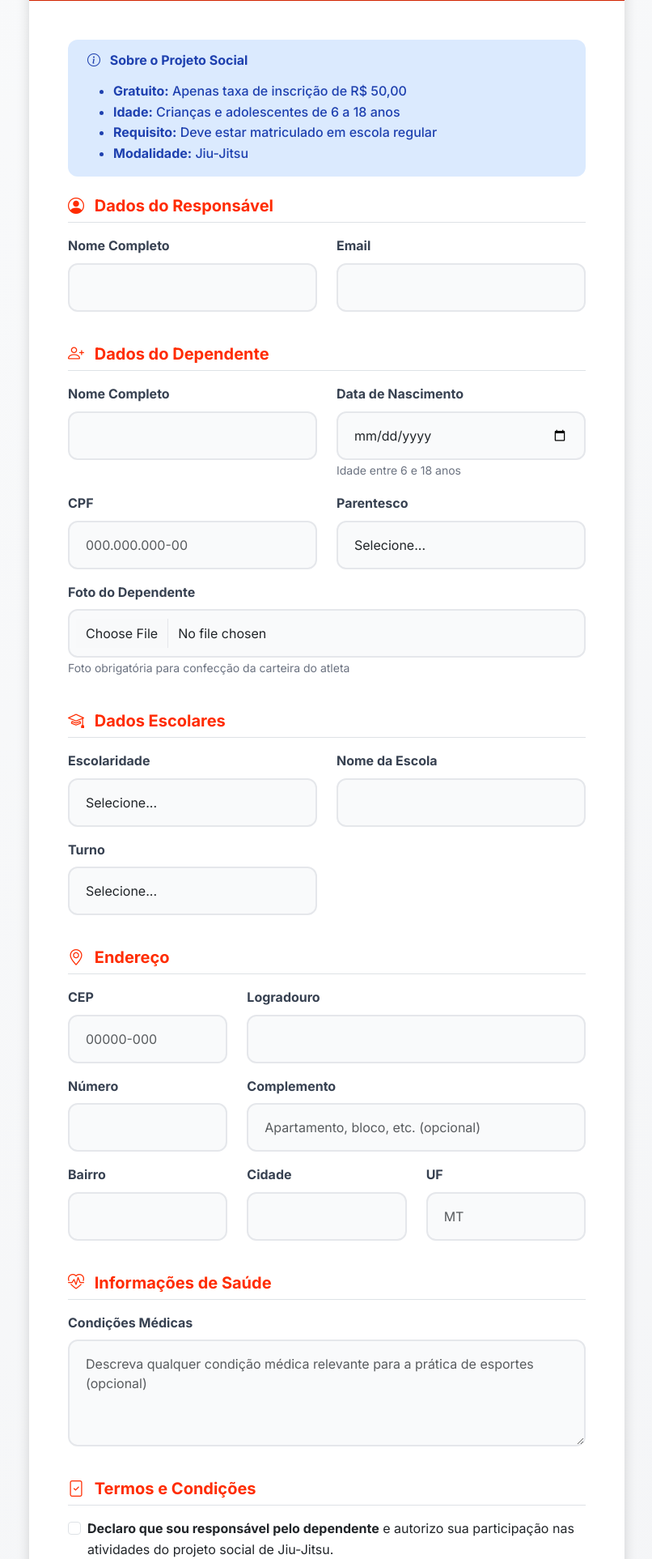
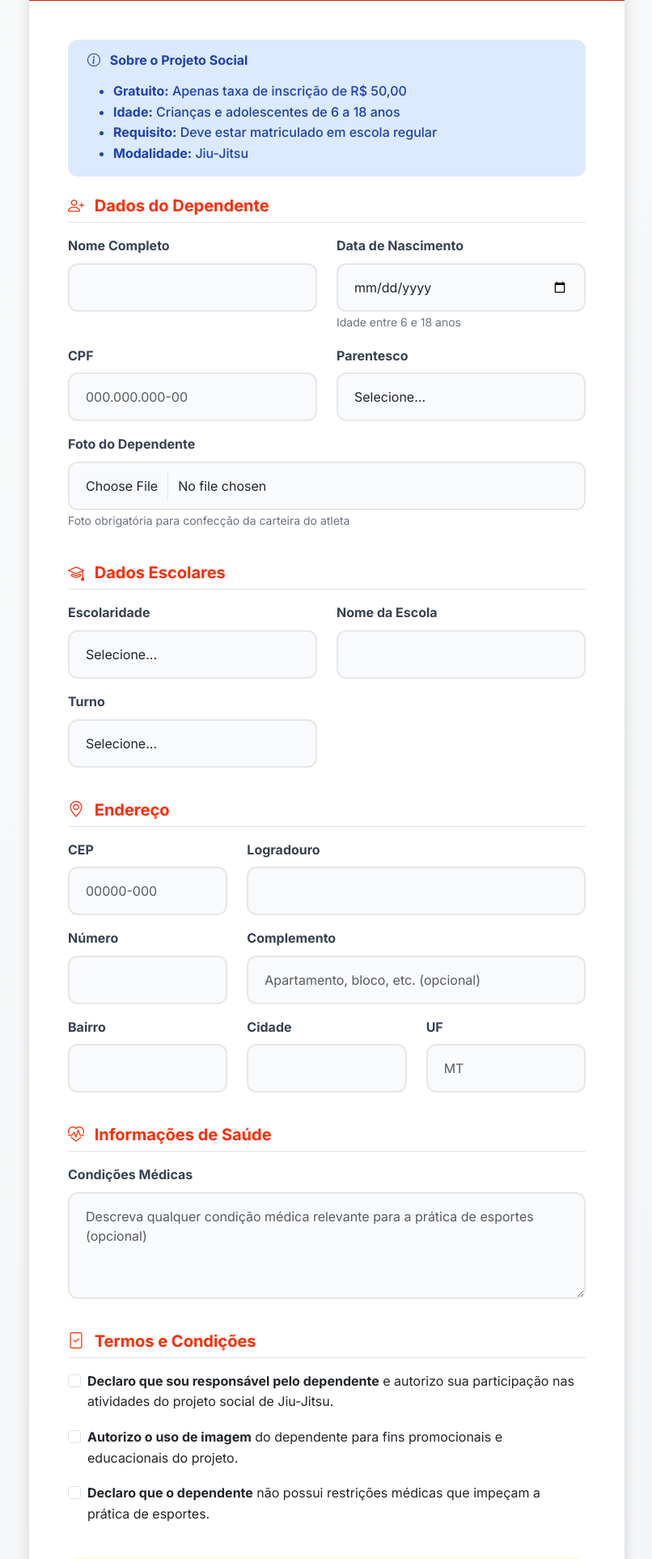
Before and after one commit to vitorluiz/dojouemura, a Django app: template usuarios/templates/usuarios/matricula_projeto_social.html in a window 1280 px wide. Shown: the part 341-2266 px from the top of the page at 81% size, without its empty margins (236-1042 px from the left). Run offline with Django 3.2, Linux system fonts and the light colour scheme; the template is opened without the code that fills it, so the values that code supplies are empty.

Commit message:
fix: melhorar formulários de matrícula - remover botão cadastrar dependente do dashboard - remover campos desnecessários do responsável - corrigir validação prematura de idade

```diff
--- a/usuarios/templates/usuarios/dashboard.html
+++ b/usuarios/templates/usuarios/dashboard.html
@@ -14,10 +14,6 @@
                     </h1>
                     <p class="text-dark mb-0">Bem-vindo(a), {{ user.first_name }} {{ user.last_name }}!</p>
                 </div>
-                <a href="{% url 'cadastrar_dependente' %}" class="btn btn-primary">
-                    <i class="bi bi-person-plus me-2"></i>
-                    Cadastrar Dependente
-                </a>
             </div>
         </div>
     </div>
--- a/usuarios/templates/usuarios/matricula_projeto_social.html
+++ b/usuarios/templates/usuarios/matricula_projeto_social.html
@@ -33,26 +33,6 @@
                     <!-- Formulário de Matrícula -->
                     <form method="post" enctype="multipart/form-data" id="matriculaProjetoSocialForm">
                         {% csrf_token %}
-
-                        <!-- Dados do Responsável -->
-                        <div class="row mb-4">
-                            <div class="col-12">
-                                <h5 class="fw-bold text-primary border-bottom pb-2 mb-3">
-                                    <i class="bi bi-person-circle me-2"></i>
-                                    Dados do Responsável
-                                </h5>
-                            </div>
-
-                            <div class="col-md-6 mb-3">
-                                <label class="form-label fw-bold">Nome Completo</label>
-                                <input type="text" class="form-control" value="{{ user.nome_completo }}" readonly>
-                            </div>
-
-                            <div class="col-md-6 mb-3">
-                                <label class="form-label fw-bold">Email</label>
-                                <input type="email" class="form-control" value="{{ user.email }}" readonly>
-                            </div>
-                        </div>
 
                         <!-- Dados do Dependente -->
                         <div class="row mb-4">
@@ -337,6 +317,8 @@ document.addEventListener('DOMContentLoaded', function() {
 
     // Validação de idade (6-18 anos para projeto social)
     dataNascimentoInput.addEventListener('change', function() {
+        if (!this.value) return; // Não validar se campo estiver vazio
+
         const hoje = new Date();
         const nascimento = new Date(this.value);
         const idade = hoje.getFullYear() - nascimento.getFullYear();
```
